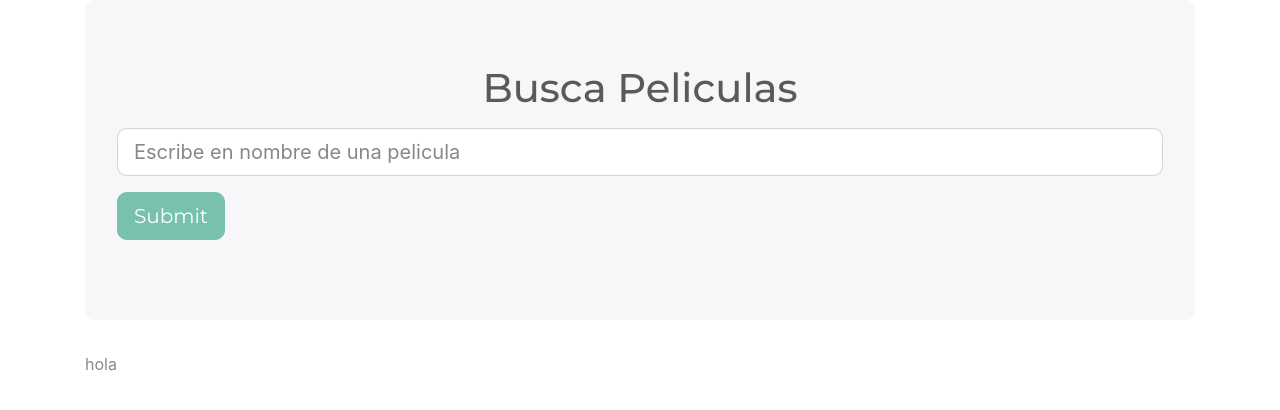
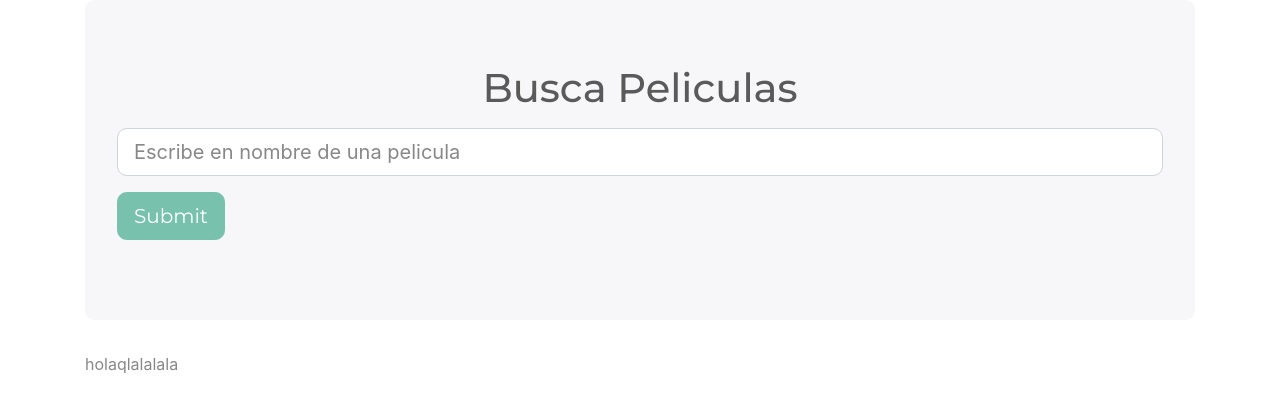
Before and after one commit to isadoraramirez/peliculas, a React (Create React App) app: page / in a window 1280 px wide. Shown: the top 410 px of the page. Built offline with nearby package versions, Linux system fonts and the light colour scheme.

Commit message:
subiendo a pages

```diff
--- a/src/App.js
+++ b/src/App.js
@@ -4,7 +4,7 @@ import Search from './components/Search'
 class App extends Component{
 
     state = {
-      word: 'hola'
+      word: 'holaqlalalala'
     }
 
 //toma el texto insertado en el buscador y lo pasa al padre:
```
